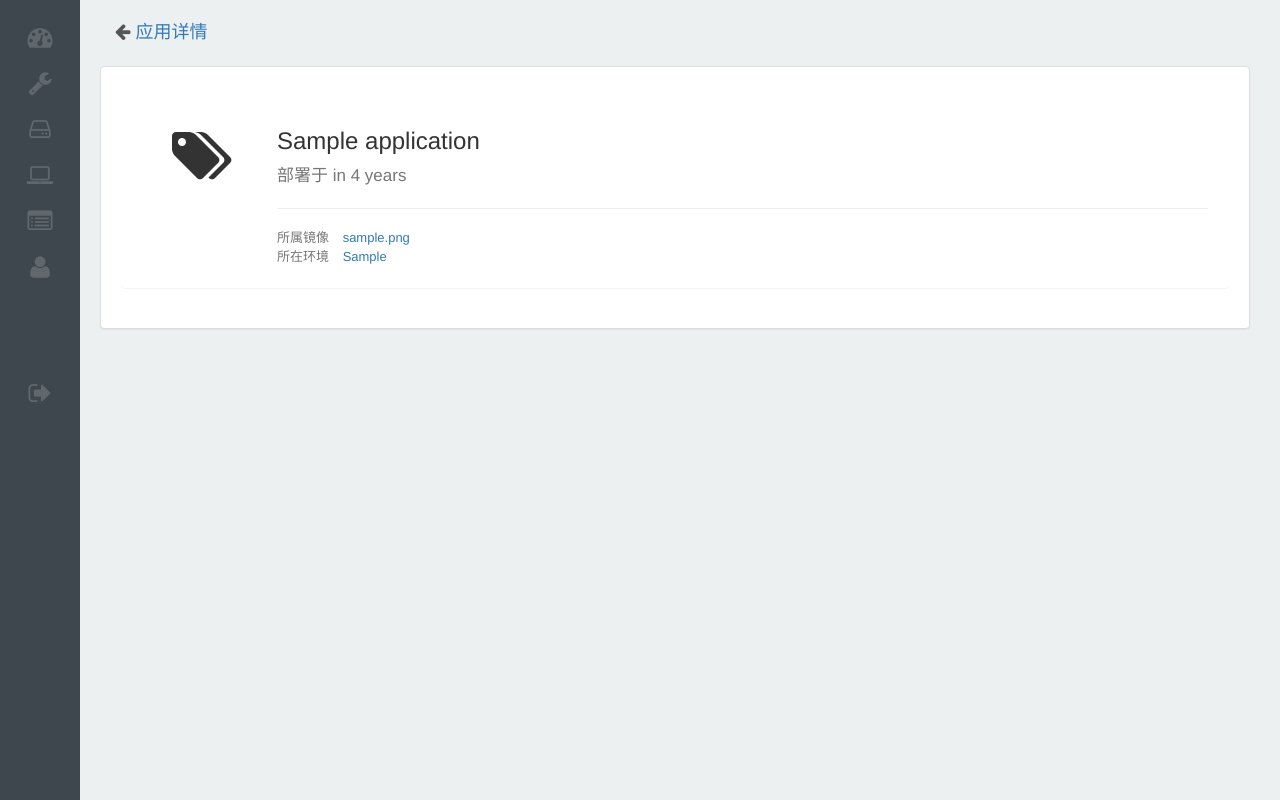
After one commit to ruitian/tj-dev, a Flask app: template app/templates/app.html in a window 1280 px wide. The commit adds this page. Run offline with Flask 2, Linux system fonts and the light colour scheme; the template is opened without the code that fills it: values that come from a table or form of the project are taken from there, others are empty; tables that the repository leaves empty hold one stand-in row (values such as "Sample post"); some libraries are stand-ins or nearby versions.

Commit message:
添加应用的功能,将要完善应用列表

```diff
--- a/app/static/css/build.css
+++ b/app/static/css/build.css
@@ -215,3 +215,58 @@ a:hover {
     overflow: scroll;
     font:400 13px/125% Consolas,"source code pro",Bitstream Vera Sans Mono,Consolas,Courier,monospace;;
 }
+
+
+/*应用部分*/
+form .card {
+    text-align: center;
+    padding-bottom: 10px;
+}
+
+form .card .top {
+    padding-bottom: 5px;
+    border-bottom: 1px solid #e5e5e5;
+}
+
+form .image {
+    margin: 0px;
+    padding: 0px;
+}
+
+/* 应用详情页 */
+.title-img {
+    width: 120px;
+    float: left;
+    text-align: center;
+}
+
+.title-img span {
+    display: block;
+    width: 120px;
+    height: 120px;
+    padding: 20px;
+}
+
+.title-title {
+    margin-left: 135px;
+}
+
+.title-title h2 {
+    font-size: 24px;
+}
+
+.title-title, .sub-title {
+    font-size: 17px;
+}
+
+.text-muted {
+    color: #777;
+}
+
+.title-info {
+    font-size: 13px;
+}
+
+.text-muted .title-info-label {
+    margin-right: 10px;
+}
--- /dev/null
+++ b/app/templates/app.html
@@ -0,0 +1,40 @@
+{% extends "base.html" %}
+
+{% block link %}
+    <link rel="stylesheet" href="{{ url_for('static', filename='css/components.css') }}">
+    <link rel="stylesheet" href="{{ url_for('static', filename='css/build.css') }}">
+{% endblock %}
+
+{% block page_content %}
+    <div class="top-name">
+        <i class="fa fa-arrow-left"></i>
+        <a href="{{ url_for('apps') }}">应用详情</a>
+    </div>
+    <div class="panel panel-default">
+        <div class="panel panel-body">
+            <div class="title-img">
+                <span><i class="fa fa-tags fa-4x" aria-hidden="true"></i></span>
+            </div>
+            <div class="title-title">
+                <h2>{{ apps.appname }}</h2>
+                <div class="text-muted sub-title">
+                    <span>部署于</span>
+                    {{ moment(apps.create_on).fromNow(no_suffix=false, refresh = true) }}
+                </div>
+                <hr>
+                <div class="title-info clearfix">
+                    <div class="text-muted">
+                        <div>
+                            <span class="title-info-label">所属镜像</span>
+                            <a href="#">{{ apps.image }}</a>
+                        </div>
+                        <div>
+                            <span class="title-info-label">所在环境</span>
+                            <a href="#">{{ apps.host }}</a>
+                        </div>
+                    </div>
+                </div>
+            </div>
+        </div>
+    </div>
+{% endblock %}
--- a/app/views/__init__.py
+++ b/app/views/__init__.py
@@ -3,3 +3,4 @@ from .user import *  # noqa
 from .server import *  # noqa
 from .oauth import *  # noqa
 from .build import *  # noqa
+from .container import *  # noqa
```
Also changed, not shown: app/templates/container.html (+35 -9 lines), app/templates/create-app.html (+67 -9 lines), app/views/container.py (added, +72 -0 lines).
